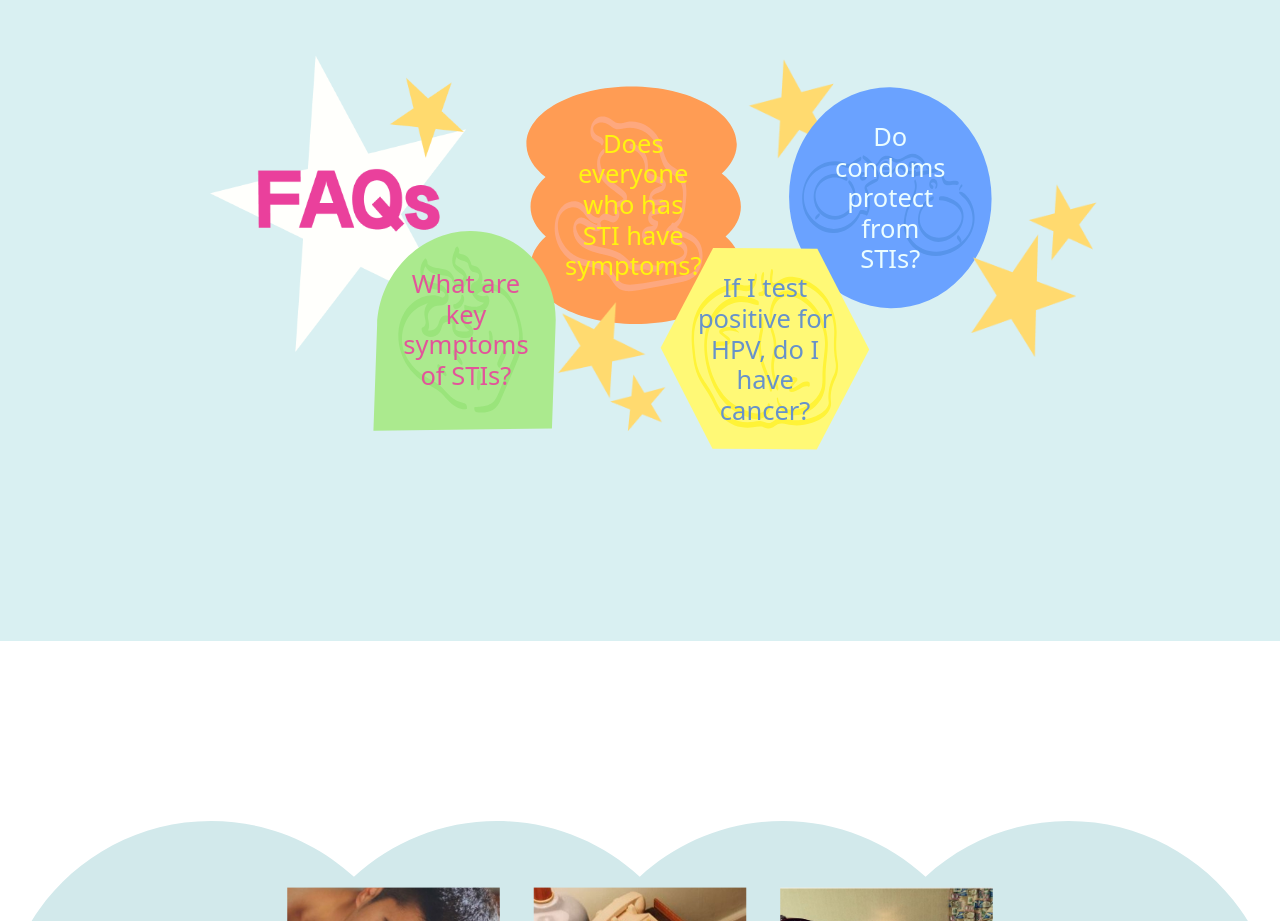
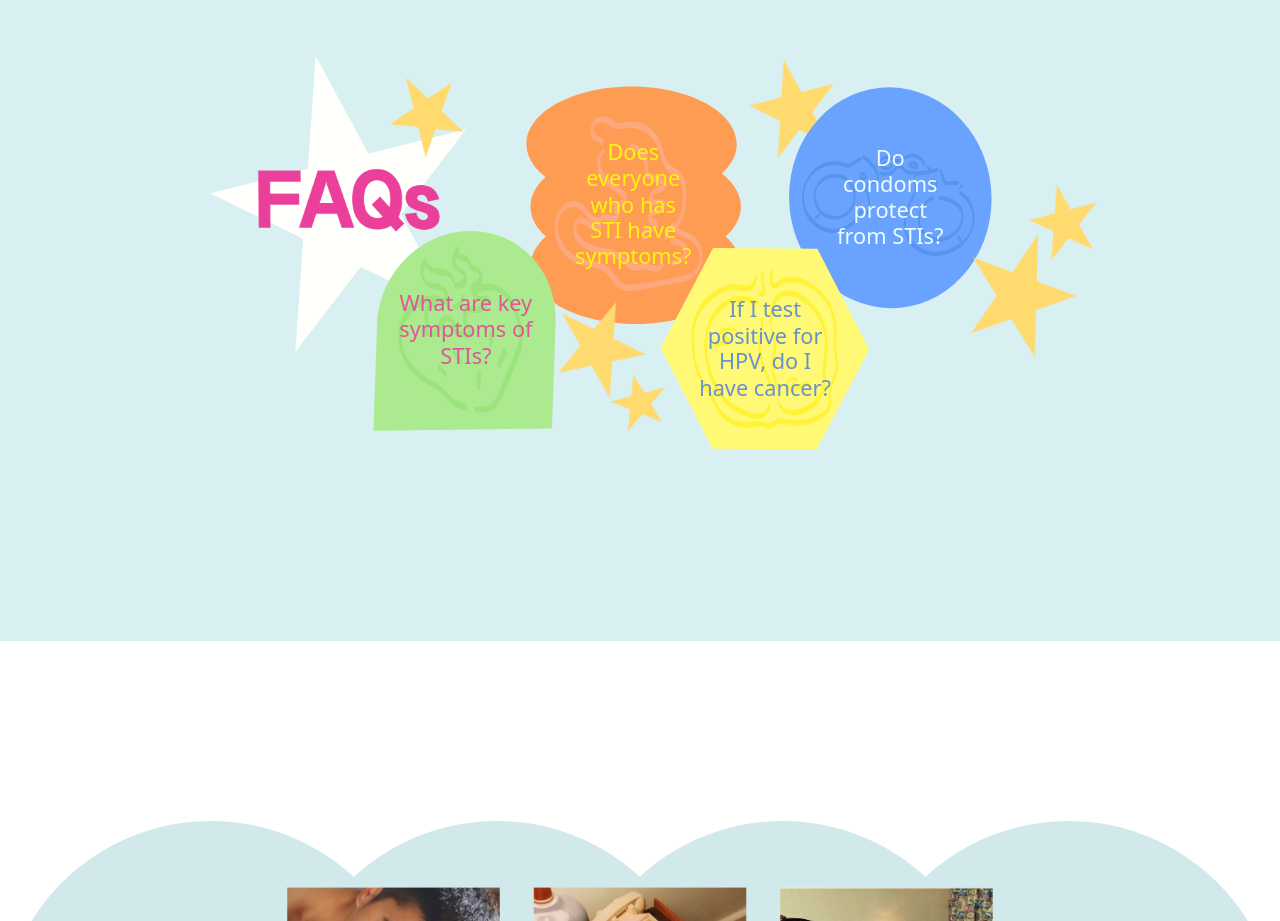
Before and after one commit to fatosaurus/Pedsupab, a React (Create React App) app: page / in a window 1280 px wide. Shown: the part 2140-3061 px from the top of the page. Built offline with nearby package versions, Linux system fonts and the light colour scheme.

Commit message:
push the changes

```diff
--- a/src/style.css
+++ b/src/style.css
@@ -1543,7 +1543,7 @@ div#root .faq-sec .container {
   transform: translate(-50%, -50%);
   color: #fff;
   text-align: center;
-  font-size: clamp(7px, 2.5vw, 30px);
+  font-size: clamp(7px, 2vw, 26px);
 }
 
 
```
